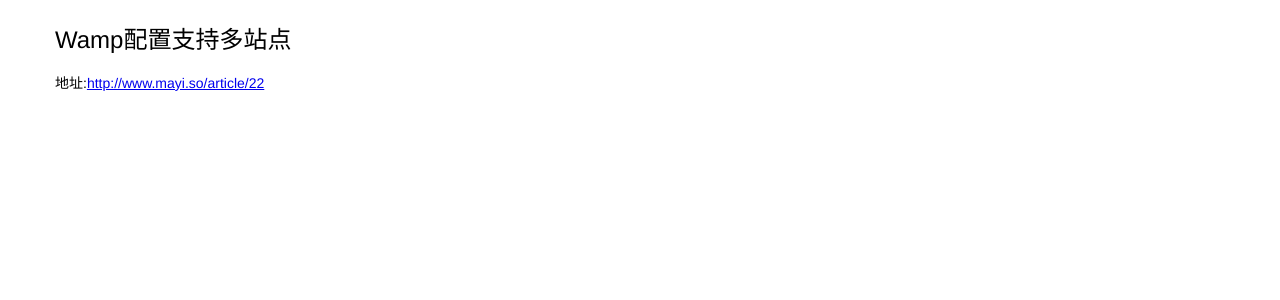
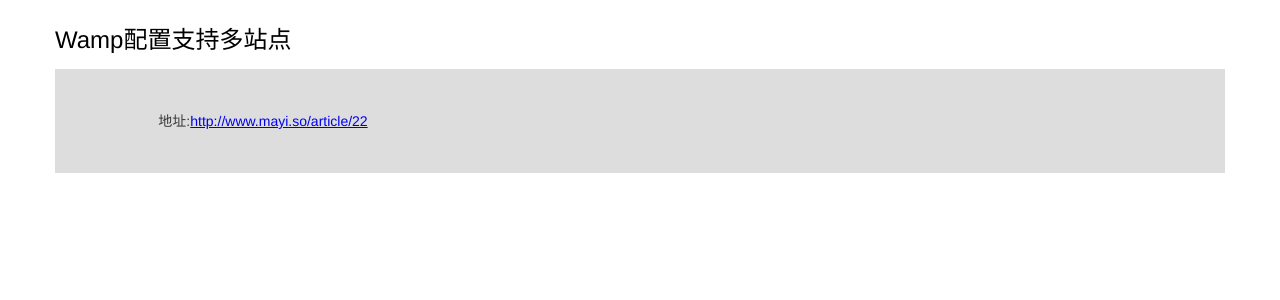
Before and after one commit to luozyiii/blog, a Jekyll site: the page built from _posts/2016-01-03-Wamp配置支持多站点.md, in a window 1280 px wide. Shown: the top 300 px of the page. Built offline with Jekyll 4.4.1, drawn with Linux system fonts in a browser that asks for light colours.

```diff
--- a/css/blog.css
+++ b/css/blog.css
@@ -25,7 +25,7 @@
 span,p,pre {
 	font-size: 14px;
 }
-pre {
+pre,p {
 	padding: 10px;
 	background-color: #ddd;
 	color: #3a3a3a;
```
